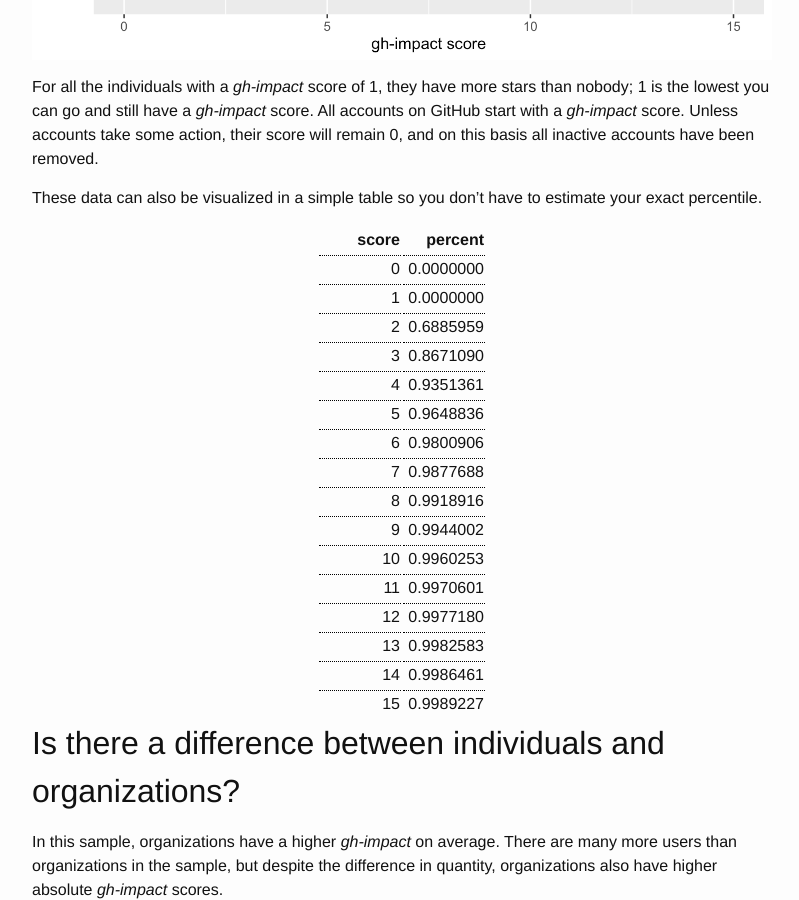
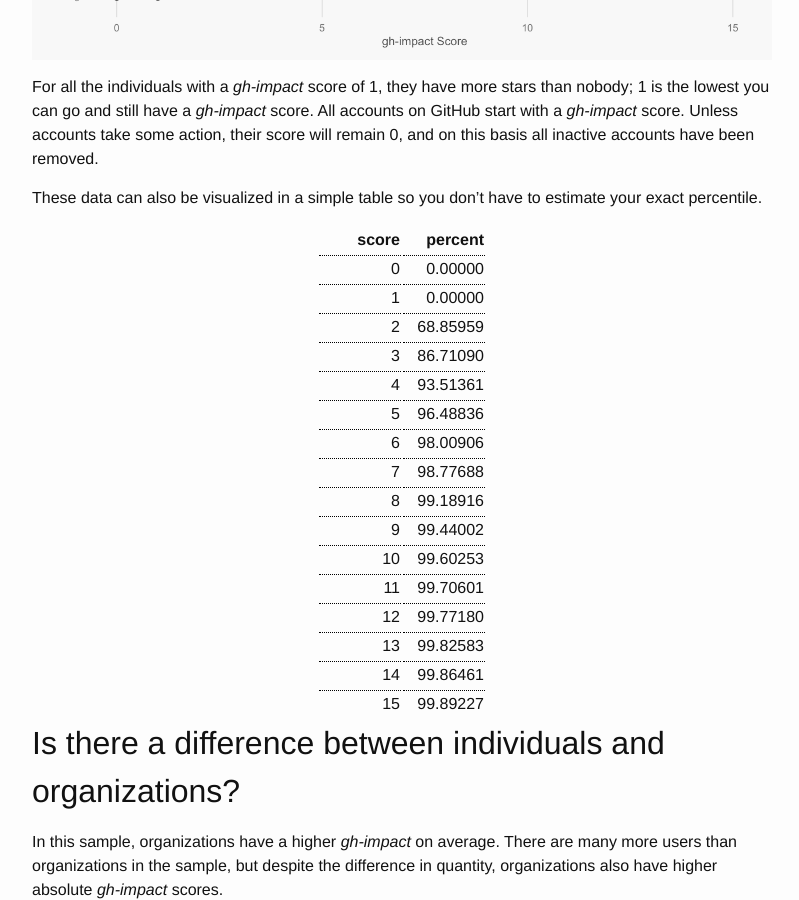
Before and after one commit to iandennismiller/gh-impact, a Jekyll site: the page built from _pages/analysis.md, in a window 1280 px wide and 900 px high, scrolled down 1671 px. Shown: the whole window, without its empty margins (238-1037 px from the left). Built offline with Jekyll 4.4.1, drawn with Linux system fonts in a browser that asks for light colours.

```diff
--- a/_includes/analysis_user_percentile.txt
+++ b/_includes/analysis_user_percentile.txt
@@ -1,20 +1,20 @@
 
 
-| score|   percent|
-|-----:|---------:|
-|     0| 0.0000000|
-|     1| 0.0000000|
-|     2| 0.6885959|
-|     3| 0.8671090|
-|     4| 0.9351361|
-|     5| 0.9648836|
-|     6| 0.9800906|
-|     7| 0.9877688|
-|     8| 0.9918916|
-|     9| 0.9944002|
-|    10| 0.9960253|
-|    11| 0.9970601|
-|    12| 0.9977180|
-|    13| 0.9982583|
-|    14| 0.9986461|
-|    15| 0.9989227|
+| score|  percent|
+|-----:|--------:|
+|     0|  0.00000|
+|     1|  0.00000|
+|     2| 68.85959|
+|     3| 86.71090|
+|     4| 93.51361|
+|     5| 96.48836|
+|     6| 98.00906|
+|     7| 98.77688|
+|     8| 99.18916|
+|     9| 99.44002|
+|    10| 99.60253|
+|    11| 99.70601|
+|    12| 99.77180|
+|    13| 99.82583|
+|    14| 99.86461|
+|    15| 99.89227|
--- a/_pages/analysis.md
+++ b/_pages/analysis.md
@@ -17,7 +17,7 @@ First, be sure to read [these caveats regarding comparison](/answers/#are-gh-imp
 
 Nevertheless, it is easy to see where one score falls on the distribution.  Here is a histogram showing how many accounts have a certain number of stars.
 
-![Histogram](/media/density_plot_over_one-1.png)
+![Histogram](/media/density_plot-1.png)
 
 ### Percentiles
 
```
Also changed, not shown: Readme.md (+16 -1 lines), Todo.md (+4 -3 lines), _includes/analysis_org_percentile.txt (+18 -18 lines), _js/90_percentiles.js (+6 -2 lines), _js/10_jquery.randomize.js (renamed from _js/30_jquery.randomize.js), media/density_comparison-1.png, media/density_plot-1.png, media/density_plot_over_one-1.png, media/fiddle_comparison-1.png, media/log_plot-1.png (added), media/percentile_plot-1.png.
